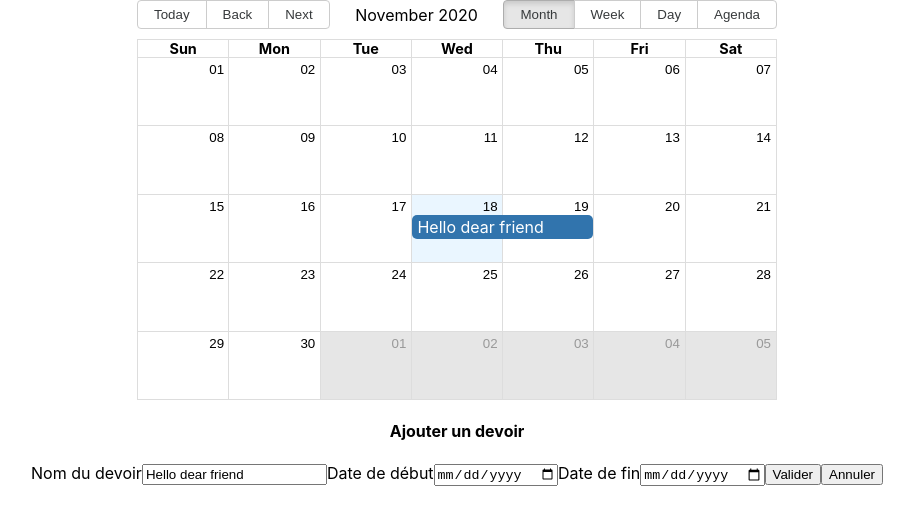
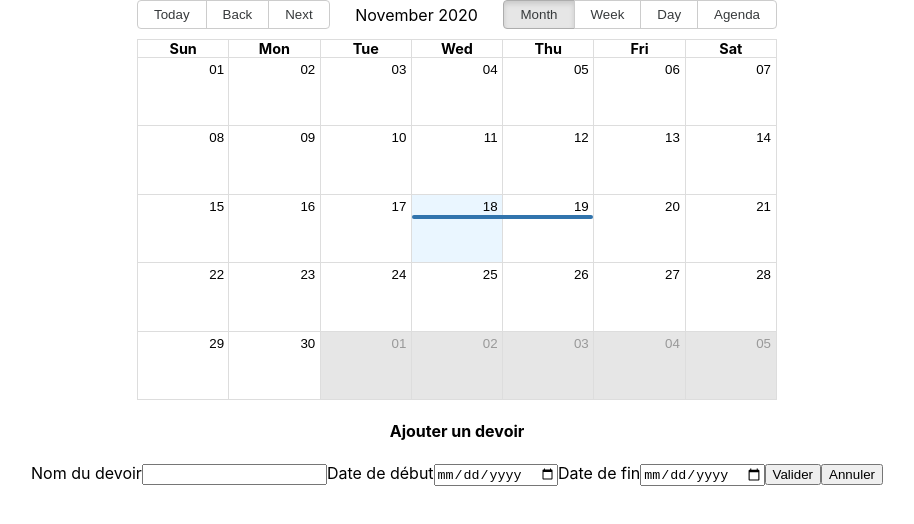
Before and after one commit to WildCodeSchool/2020-11-wns-paris-groupe3-projet-front, a React (Create React App) app: page / in a window 1280 px wide. Shown: the top 524 px of the page, without its empty margins (183-1097 px from the left). Built offline with nearby package versions, Linux system fonts and the light colour scheme.

Commit message:
Refacto the start, end and title hooks into a task hook and updated the source code

```diff
--- a/src/components/Agenda.tsx
+++ b/src/components/Agenda.tsx
@@ -1,7 +1,7 @@
 import React from 'react';
 import { Calendar, momentLocalizer } from 'react-big-calendar';
 import moment from 'moment';
-import { PlanningProps } from './Planning';
+import { TaskProps } from './Planning';
 
 import 'react-big-calendar/lib/addons/dragAndDrop/styles.css';
 import 'react-big-calendar/lib/css/react-big-calendar.css';
@@ -9,7 +9,7 @@ import 'react-big-calendar/lib/css/react-big-calendar.css';
 const localizer = momentLocalizer(moment);
 
 interface PropsTest {
-  events: PlanningProps[];
+  events: TaskProps[];
 }
 
 const Agenda = ({ events }: PropsTest): JSX.Element => {
--- a/src/components/FormNewTask.tsx
+++ b/src/components/FormNewTask.tsx
@@ -1,43 +1,33 @@
 import moment from 'moment';
 import React from 'react';
 
+import { TaskProps } from './Planning';
+
 interface FormProps {
-  end: Date;
-  start: Date;
-  title: string;
-  setEnd: any;
-  setStart: any;
-  setTitle: any;
+  task: TaskProps;
+  handleChange: any;
   handleSubmit: any;
 }
 
-const FormNewTask = (props: FormProps): JSX.Element => {
+const FormNewTask = ({ task, handleChange, handleSubmit }: FormProps): JSX.Element => {
   return (
     <div>
       <h4>Ajouter un devoir</h4>
-      <form onSubmit={props.handleSubmit}>
+      <form onSubmit={handleSubmit}>
         {/* <label>Classe
           <input type='text' />
         </label> */}
         <label>
           Nom du devoir
-          <input type="text" value={props.title} onChange={(e) => props.setTitle(e.target.value)} />
+          <input type="text" name="title" value={task.title} onChange={handleChange} />
         </label>
         <label>
           Date de début
-          <input
-            type="date"
-            value={moment(props.start).toString()}
-            onChange={(e) => props.setStart(moment(e.target.value).toDate())}
-          />
+          <input type="date" name="start" value={moment(task.start).toString()} onChange={handleChange} />
         </label>
         <label>
           Date de fin
-          <input
-            type="date"
-            value={moment(props.end).toString()}
-            onChange={(e) => props.setEnd(moment(e.target.value).toDate())}
-          />
+          <input type="date" name="end" value={moment(task.end).toString()} onChange={handleChange} />
         </label>
         <button type="submit">Valider</button>
         <button>Annuler</button>
--- a/src/components/Planning.tsx
+++ b/src/components/Planning.tsx
@@ -3,41 +3,37 @@ import Agenda from './Agenda';
 import FormNewTask from './FormNewTask';
 import moment from 'moment';
 
-export type PlanningProps = {
+export type TaskProps = {
   start: Date;
   end: Date;
   title: string;
 };
 
 const Planning = (): JSX.Element => {
-  const [end, setEnd] = useState<Date>(moment().add(1, 'days').toDate());
-  const [start, setStart] = useState<Date>(moment().toDate());
-  const [title, setTitle] = useState<string>('Hello dear friend');
-  const [events, setEvents] = useState<PlanningProps[]>([
-    {
-      start: start,
-      end: end,
-      title: title,
-    },
-  ]);
+  const [task, setTask] = useState<TaskProps>({
+    start: moment().toDate(),
+    end: moment().add(1, 'days').toDate(),
+    title: '',
+  });
 
-  const handleSubmit = (e: any) => {
+  const [events, setEvents] = useState<TaskProps[]>([task]);
+
+  const handleChange = (e: React.ChangeEvent<HTMLInputElement>): void => {
+    const taskTemp = { ...task, [e.target.name]: e.target.value };
+    setTask(taskTemp);
+  };
+
+  const handleSubmit = (e: React.FormEvent<HTMLInputElement>): void => {
     e.preventDefault();
-    setEvents([{ ...events, start, end, title }]);
+    const eventsTemp: TaskProps[] = [...events];
+    eventsTemp.push(task);
+    setEvents(eventsTemp);
   };
 
   return (
     <div>
       <Agenda events={events} />
-      <FormNewTask
-        end={end}
-        start={start}
-        title={title}
-        setEnd={setEnd}
-        setStart={setStart}
-        setTitle={setTitle}
-        handleSubmit={handleSubmit}
-      />
+      <FormNewTask task={task} handleChange={handleChange} handleSubmit={handleSubmit} />
     </div>
   );
 };
```
